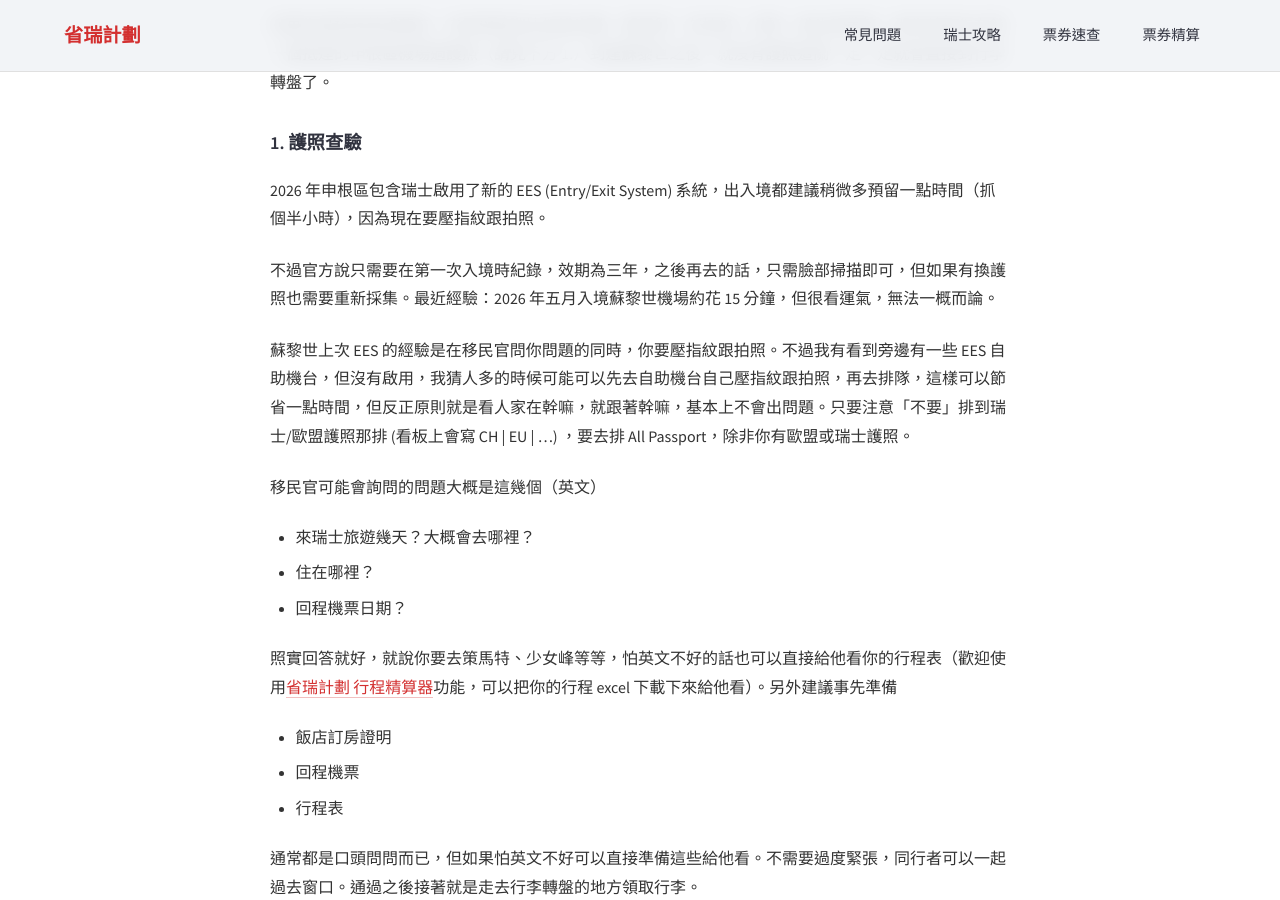
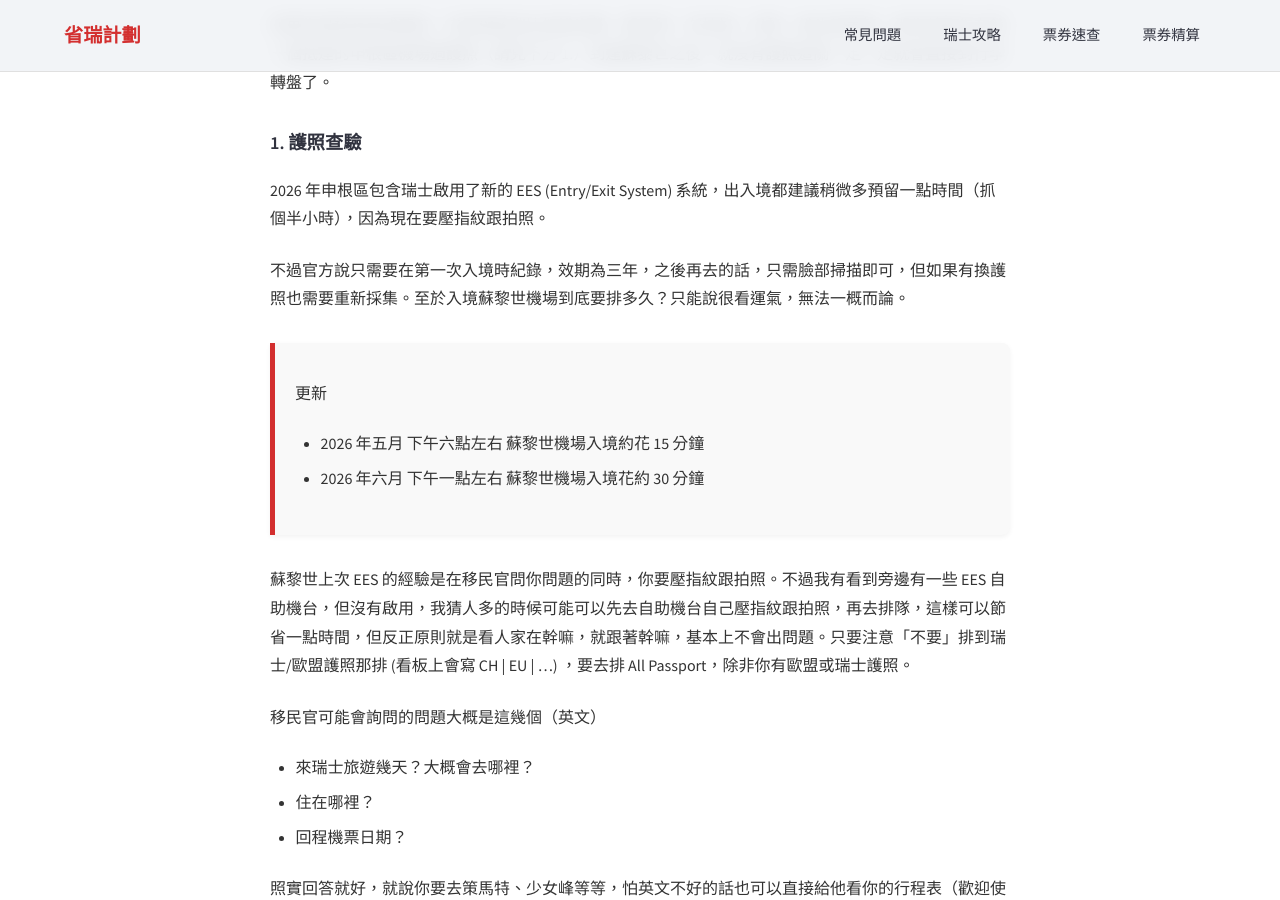
Before and after one commit to Chichinghsu/swisspro, a Jekyll site: the page built from _posts/2026-06-11-zurich-airport-guide.md, in a window 1280 px wide and 900 px high, scrolled down 3116 px. Built offline with Jekyll 4.4.1, drawn with Linux system fonts in a browser that asks for light colours; some of the changed text lies outside the part shown.

Commit message:
add ees waiting time for zrh

```diff
--- a/_posts/2026-06-11-zurich-airport-guide.md
+++ b/_posts/2026-06-11-zurich-airport-guide.md
@@ -8,6 +8,7 @@ thumbnail: /img/zurich/zrh_cover.webp
 og_image:  /img/zurich/zrh_cover.webp
 description: "瑞士蘇黎世機場完整攻略：EES 出入境注意事項、退稅、怎麼從機場到市區？有什麼店可以逛？超市營業時間與最後採購機會該買什麼？"
 permalink: /blog/zurich-airport-guide/
+last_modified_at: 2026-06-30
 ---
 
 蘇黎世機場（IATA 代號：ZRH）離蘇黎世市中心非常近，火車約十分鐘即可抵達，而且常常在最佳機場榜上有名，非常乾淨且動線順暢。蘇黎世機場不大，交通便利，火車、公車、輕軌都可以到，不過麻雀雖小，此文整理台灣旅客最常遇到的問題，無論你是出境、入境、甚至是轉機，讓你就算是第一次出國也不緊張，只能說我蘇了！
@@ -276,7 +277,13 @@ NON_SCHENGEN.forEach(a => {
 
 2026 年申根區包含瑞士啟用了新的 EES (Entry/Exit System) 系統，出入境都建議稍微多預留一點時間（抓個半小時），因為現在要壓指紋跟拍照。
 
-不過官方說只需要在第一次入境時紀錄，效期為三年，之後再去的話，只需臉部掃描即可，但如果有換護照也需要重新採集。最近經驗：2026 年五月入境蘇黎世機場約花 15 分鐘，但很看運氣，無法一概而論。
+不過官方說只需要在第一次入境時紀錄，效期為三年，之後再去的話，只需臉部掃描即可，但如果有換護照也需要重新採集。至於入境蘇黎世機場到底要排多久？只能說很看運氣，無法一概而論。
+
+<div class="tip-box" markdown="1">
+更新
+- 2026 年五月 下午六點左右 蘇黎世機場入境約花 15 分鐘
+- 2026 年六月 下午一點左右 蘇黎世機場入境花約 30 分鐘
+</div>
 
 蘇黎世上次 EES 的經驗是在移民官問你問題的同時，你要壓指紋跟拍照。不過我有看到旁邊有一些 EES 自助機台，但沒有啟用，我猜人多的時候可能可以先去自助機台自己壓指紋跟拍照，再去排隊，這樣可以節省一點時間，但反正原則就是看人家在幹嘛，就跟著幹嘛，基本上不會出問題。只要注意「不要」排到瑞士/歐盟護照那排 (看板上會寫 CH \| EU \| ...) ，要去排 All Passport，除非你有歐盟或瑞士護照。
 
@@ -545,6 +552,14 @@ SBB 提供的無人置物櫃稍微難找一點，在 check in 3，就是搭火
 </details>
 
 <details>
+<summary class="faq-question">蘇黎世機場 EES 入境要排很久嗎？</summary>
+<div class="faq-answer">
+    很難說，運氣運氣的。提供兩個樣本，我最近 2026 年五月 下午六點左右 蘇黎世機場入境約花 15 分鐘。 2026 年六月 下午一點左右 蘇黎世機場入境花約 30 分鐘。供大家參考，等的地方有 WiFi 也有微弱的冷氣，只是要一直站著。
+</div>
+</details>
+
+
+<details>
 <summary class="faq-question">蘇黎世機場到茵特拉肯、策馬特需之類的要先買票嗎？</summary>
 <div class="faq-answer">
     大部分瑞士境內火車不需要提前買，也沒有對號，有位置就可以坐，只需要注意你的票是一等艙還是二等艙，買二等艙的票不能坐一等艙。但如果提早買的話，有機會買到便宜的早鳥票，詳情請見此文：{% assign target_post = site.posts | where: "url", "/blog/saver-day-pass/" | first %}<a href="{{ target_post.url }}" class="swiss-red-link">{{ target_post.title }}</a>。
```
